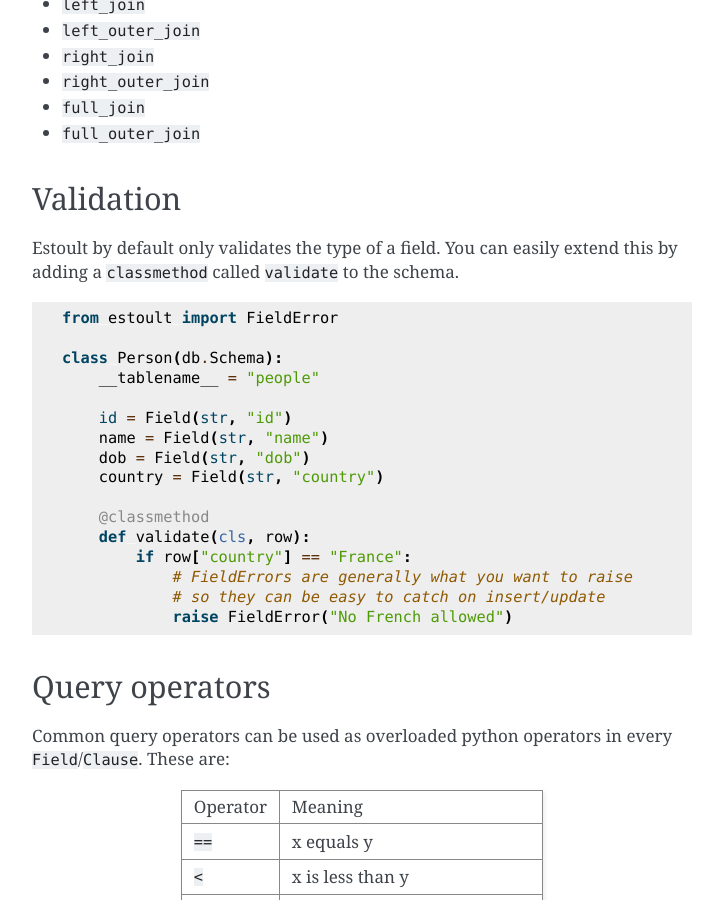
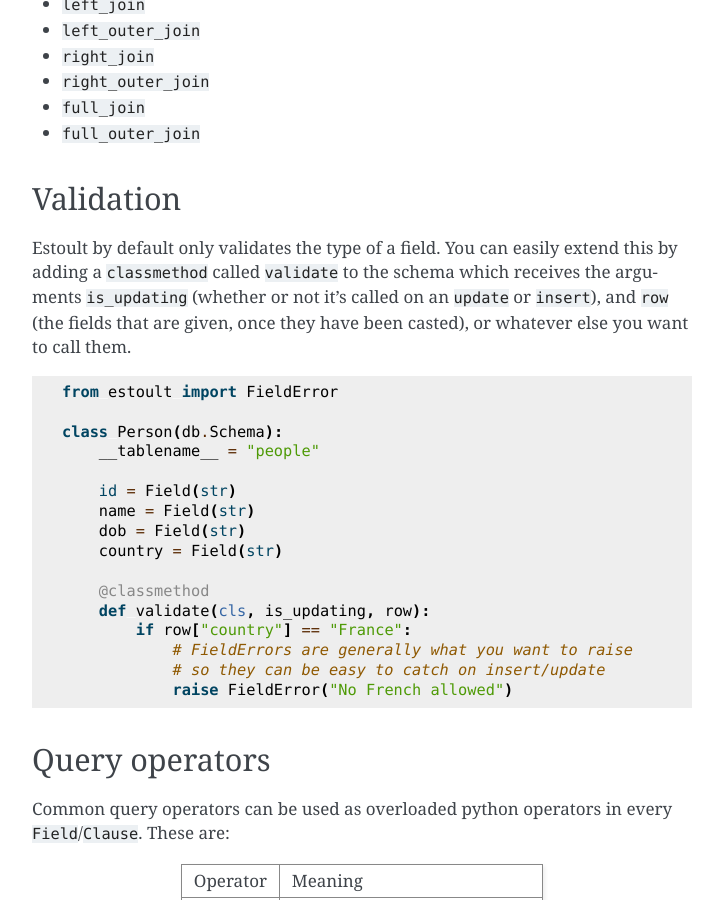
Before and after one commit to halcyonnouveau/estoult, a Sphinx documentation site: the page built from docs/how_tos.rst, in a window 1280 px wide and 900 px high, scrolled down 403 px. Shown: the whole window, without its empty margins (388-1111 px from the left). Built offline with Sphinx 7.4.7, drawn with Linux system fonts in a browser that asks for light colours.

Commit message:
add update in validating func

```diff
--- a/docs/how_tos.rst
+++ b/docs/how_tos.rst
@@ -26,7 +26,7 @@ Currently, the supported joins are:
 Validation
 ----------
 
-Estoult by default only validates the type of a field. You can easily extend this by adding a ``classmethod`` called ``validate`` to the schema.
+Estoult by default only validates the type of a field. You can easily extend this by adding a ``classmethod`` called ``validate`` to the schema which receives the arguments ``is_updating`` (whether or not it's called on an ``update`` or ``insert``), and ``row`` (the fields that are given, once they have been casted), or whatever else you want to call them.
 
 .. code-block:: python
 
@@ -35,13 +35,13 @@ Estoult by default only validates the type of a field. You can easily extend thi
     class Person(db.Schema):
         __tablename__ = "people"
 
-        id = Field(str, "id")
-        name = Field(str, "name")
-        dob = Field(str, "dob")
-        country = Field(str, "country")
+        id = Field(str)
+        name = Field(str)
+        dob = Field(str)
+        country = Field(str)
 
         @classmethod
-        def validate(cls, row):
+        def validate(cls, is_updating, row):
             if row["country"] == "France":
                 # FieldErrors are generally what you want to raise
                 # so they can be easy to catch on insert/update
--- a/estoult.py
+++ b/estoult.py
@@ -24,7 +24,7 @@ except ImportError:
     mysql = None
 
 
-__version__ = "0.7.6"
+__version__ = "0.7.7"
 __all__ = [
     "Association",
     "Field",
@@ -516,8 +516,8 @@ class Schema(metaclass=SchemaMetaclass):
         changeset = cls._validate(updating, changeset)
 
         # A user specified validation function
-        validate_func = getattr(cls, "validate", lambda x: x)
-        changeset = validate_func(changeset)
+        validate_func = getattr(cls, "validate", lambda _, x: x)
+        changeset = validate_func(updating, changeset)
 
         return changeset
 
```
Also changed, not shown: CHANGELOG.md (+4 -0 lines).
